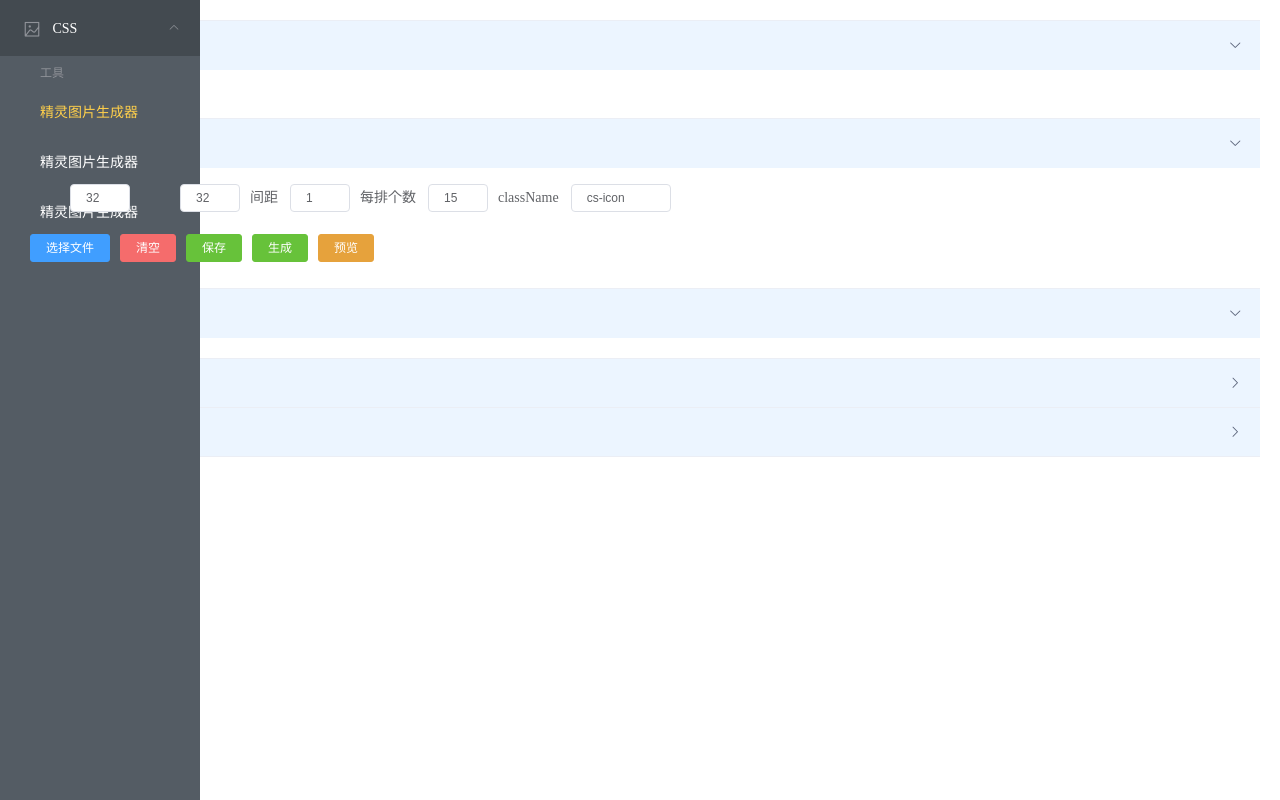
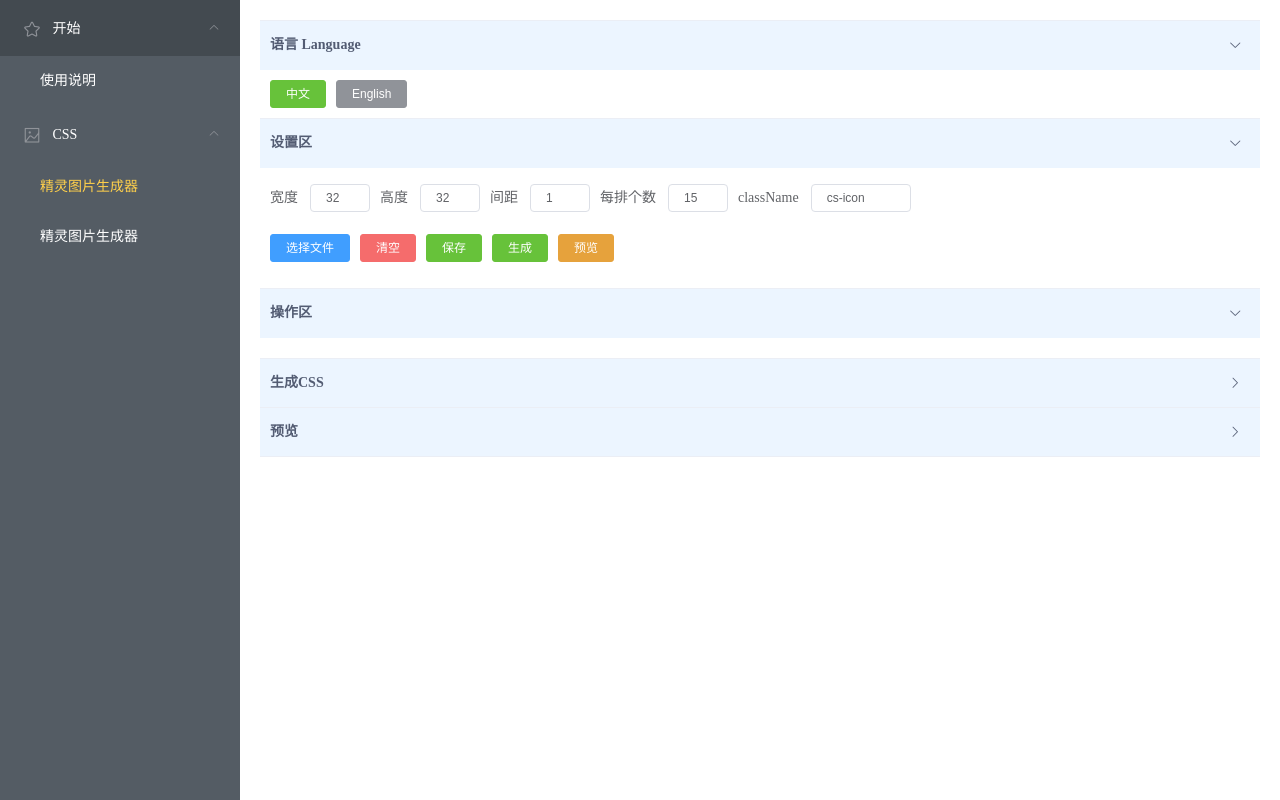
Before and after one commit to kscript/front-end, a Vue app: page /sprite in a window 1280 px wide. Built offline with nearby package versions, Linux system fonts and the light colour scheme; the HTML template or start-up script is replaced by a standard one.

Commit message:
自动选中当前路由所在的菜单项

```diff
--- a/src/views/home/index.vue
+++ b/src/views/home/index.vue
@@ -1,23 +1,27 @@
 <template>
   <div class="view-home">
     <el-container>
-    <el-aside class="scroll">
+    <el-aside class="scroll" :width="asideW + 'px'">
       <!-- <el-radio-group v-model="isCollapse" style="margin-bottom: 20px;">
         <el-radio-button :label="false">展开</el-radio-button>
         <el-radio-button :label="true">收起</el-radio-button>
       </el-radio-group> -->
       <el-menu
-       default-active="0-0-0"
        class="el-menu-vertical-demo"
-       @open="handleOpen"
-       @close="handleClose"
+       text-color="#fff"
+       background-color="#545c64"
+       active-text-color="#ffd04b"
+       @select="selectMenu"
        :collapse="isCollapse"
        :collapse-transition="false"
-       background-color="#545c64"
-       text-color="#fff"
-       active-text-color="#ffd04b">
+       :default-active="defaultActive"
+       :style="'width: ' + asideW + 'px'"
+       >
         <template v-for="(vo, i1) in list">
-        <el-submenu :index="String(i1)" v-if="vo.children" :key="i1">
+        <el-submenu
+         :index="String(i1)"
+         v-if="vo.children"
+         :key="i1">
           <template slot="title">
             <i :class="vo.icon" v-if="vo.icon"></i>
             <span>
@@ -36,6 +40,7 @@
             <el-menu-item
              v-for="(v3, i3) in v2.group"
              :key="i3"
+             :route="v3.to.path"
              :index="i1 + '-' + i2 + '-' + i3"
              >
              {{v3.label}}
@@ -60,26 +65,34 @@
 export default {
   data () {
     return {
+      asideW: 240,
       isCollapse: false,
+      defaultActive: '0-0-0',
       list: [
         {
-          to: {
-            path: '____'
-          },
+          label: '开始',
+          icon: 'el-icon-star-off',
+          children: [
+            {
+              label: '',
+              group: [
+                {
+                  to: {
+                    path: '/'
+                  },
+                  label: '使用说明'
+                }
+              ]
+            }
+          ]
+        },
+        {
           label: 'CSS',
           icon: 'el-icon-picture-outline',
-
           children: [
             {
               label: '工具',
               group: [
-                {
-                  to: {
-                    path: '/sprite'
-                  },
-                  icon: 'el-icon-star-off',
-                  label: '精灵图片生成器'
-                },
                 {
                   to: {
                     path: '/sprite'
@@ -102,12 +115,30 @@ export default {
     }
   },
   methods: {
-    handleOpen (key, keyPath) {
-      console.log(key, keyPath)
+    selectMenu (index, indexPath, { route }) {
+      if (route !== '') {
+        this.$router.push({
+          path: route
+        })
+      }
     },
-    handleClose (key, keyPath) {
-      console.log(key, keyPath)
+    getActive () {
+      let path = this.$route.path
+      let active
+      this.list.forEach((vo, i1) => {
+        !active && (vo.children || []).forEach((v2, i2) => {
+          !active && (v2.group || []).forEach((v3, i3) => {
+            if (!active && v3.to.path === path) {
+              active = [i1, i2, i3].join('-')
+            }
+          })
+        })
+      })
+      return active
     }
+  },
+  mounted () {
+    this.defaultActive = this.getActive()
   }
 }
 </script>
@@ -120,15 +151,22 @@ export default {
   left: 0;
 }
 .el-aside{
+  // position: fixed;
+  // top: 0;
+  // bottom: 0;
+  // left: 0;
+  // width: auto!important;
+  // min-width: 200px;
+  background: #545c64;
+}
+.el-menu{
   position: fixed;
   top: 0;
   bottom: 0;
   left: 0;
-  width: auto!important;
-  min-width: 200px;
-  background: #545c64;
-}
-.el-menu{
   border-right: none;
+  /deep/ .el-menu-item-group__title{
+    display: none;
+  }
 }
 </style>
--- a/vue.config.js
+++ b/vue.config.js
@@ -1,5 +1,7 @@
 
 module.exports = {
+  publicPath: './',
+  outputDir: 'docs',
   productionSourceMap: false,
   lintOnSave: false,
   devServer: {
```
